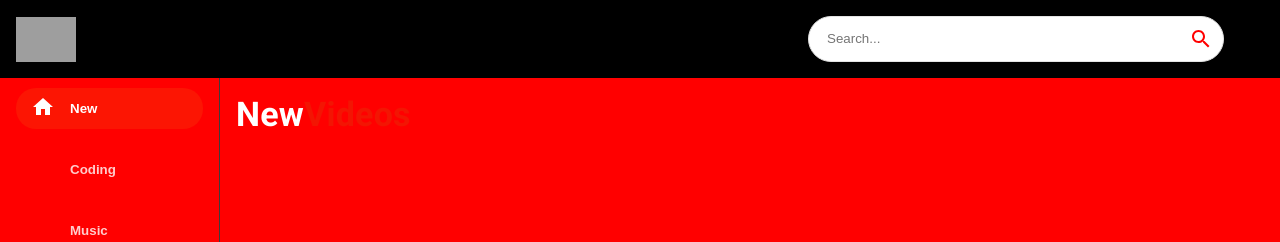
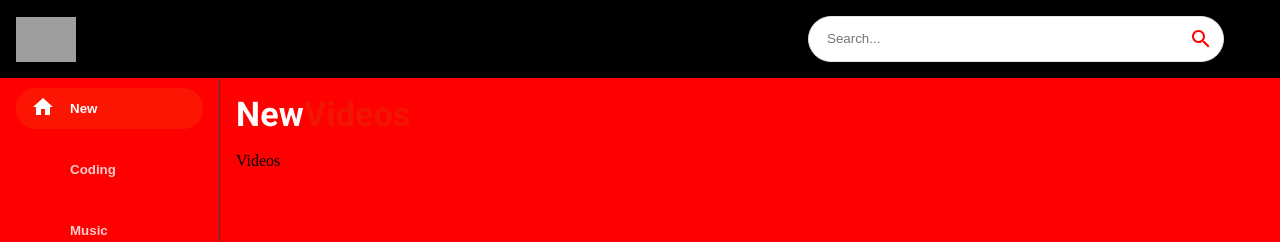
Before and after one commit to XiandaDu/ViewTube, a React (Create React App) app: page / in a window 1280 px wide. Shown: the top 242 px of the page. Built offline with nearby package versions, Linux system fonts and the light colour scheme; grey boxes are pictures that could not be loaded.

Commit message:
feat: videos created, start API data fetching

```diff
--- a/src/Components/Feed.jsx
+++ b/src/Components/Feed.jsx
@@ -1,6 +1,6 @@
 import { useState, useEffect} from 'react'
 import { Box, Stack, Typography } from '@mui/material'
-import Sidebar from './Sidebar'
+import { Sidebar, Videos } from './'
 
 const Feed = () => {
   return (
@@ -18,6 +18,7 @@ const Feed = () => {
             <span style={{ color: '#F31503' }}>Videos</span>
         </Typography>
 
+        <Videos videos={[]}/>
 
       </Box>
     </Stack>
--- /dev/null
+++ b/src/Components/Videos.jsx
@@ -0,0 +1,9 @@
+import React from 'react'
+
+const Videos = () => {
+  return (
+    <div>Videos</div>
+  )
+}
+
+export default Videos
--- a/src/Components/index.js
+++ b/src/Components/index.js
@@ -5,3 +5,4 @@ export {default as SearchFeed} from './SearchFeed'
 export {default as VideoDetail} from './VideoDetail'
 export {default as SearchBar} from './SearchBar'
 export {default as Sidebar} from './Sidebar'
+export {default as Videos} from './Videos'
```
